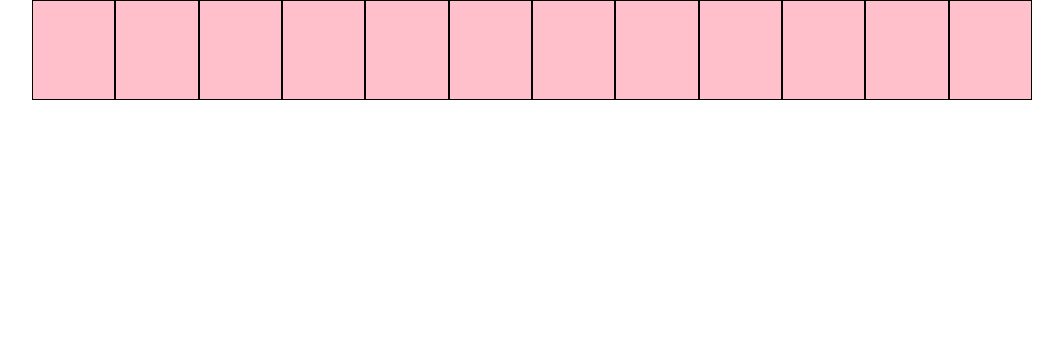
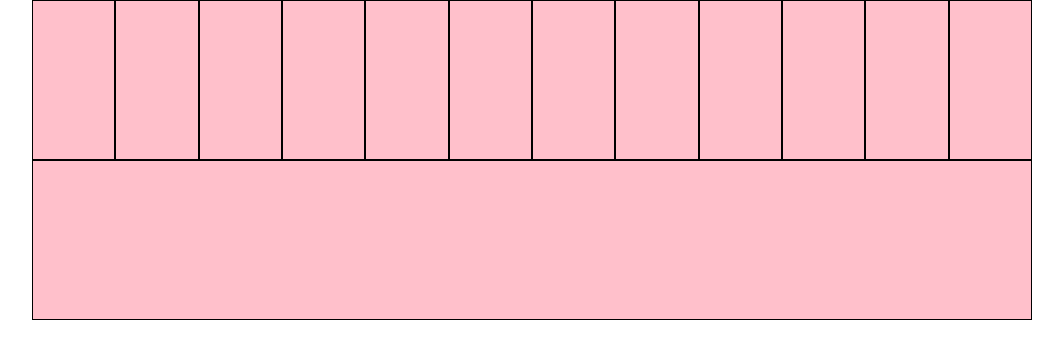
Before and after one commit to MrGaggio/html-css-12bool, a plain HTML site: page index.html in a window 1280 px wide. Shown: the whole page, without its empty margins (108-1171 px from the left). Drawn offline with Linux system fonts and the light colour scheme.

Commit message:
aggiunta col 12

```diff
--- a/css/style.css
+++ b/css/style.css
@@ -1,5 +1,11 @@
 .col-1{
     background-color: #FFC0CB;
-    height: 100px;
+    height: calc(100vh / 5);
     border: 1px solid black;
 }
+
+.col-12{
+    background-color: #FFC0CB;
+    height: calc(100vh / 5);
+    border: 1px solid black;
+}
--- a/index.html
+++ b/index.html
@@ -27,5 +27,12 @@
         </div>
     </div>
 
+    <div class="container">
+        <div class="row">
+            <div class="col-12">
+
+            </div>
+        </div>
+    </div>
 </body>
 </html>
```
